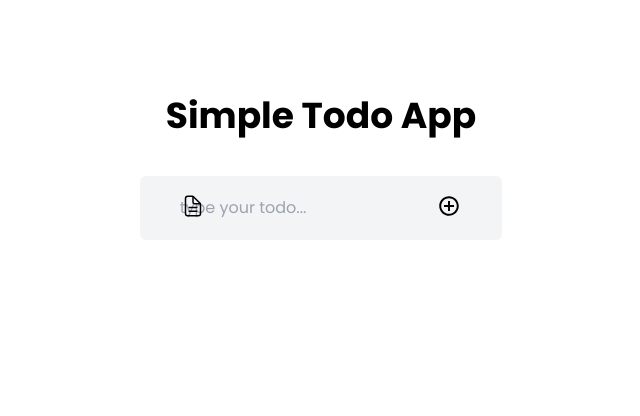
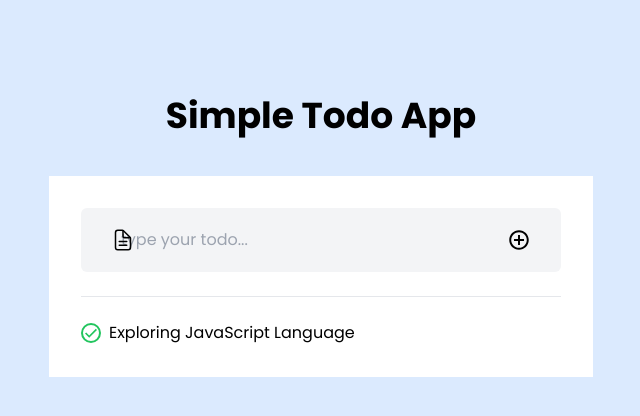
Before and after one commit to arifraj9911/todo_app_next_projects, a Next.js app: page / in a window 1280 px wide. Shown: the top 416 px of the page, without its empty margins (319-959 px from the left). Built offline with nearby package versions, Linux system fonts and the light colour scheme.

Commit message:
todo task added filed added

```diff
--- a/src/app/page.js
+++ b/src/app/page.js
@@ -3,7 +3,7 @@ import Image from "next/image";
 
 export default function Home() {
   return (
-    <main className="flex min-h-screen flex-col items-center justify-between p-24">
+    <main className="flex min-h-screen flex-col bg-[#DBEAFE] items-center justify-between p-24">
       <TodoApp></TodoApp>
     </main>
   );
--- a/src/components/TodoApp/TodoApp.jsx
+++ b/src/components/TodoApp/TodoApp.jsx
@@ -1,18 +1,48 @@
-import React from 'react';
+import React from "react";
 import { IoDocumentTextOutline } from "react-icons/io5";
 import { IoMdAddCircleOutline } from "react-icons/io";
 
 const TodoApp = () => {
-    return (
-        <div className='w-1/3 mx-auto'>
-            <h2 className='text-4xl text-center mb-10 font-bold relative'>Simple Todo App</h2>
-            <div className=''>
-                <span className='absolute top-[194px] left-[500px]'><IoDocumentTextOutline className='text-2xl' /></span>
-                <input type="text" name="" className='py-5 w-full px-10 rounded-md  outline-none bg-[#F3F4F6]' placeholder='type your todo...'   id="" />
-                <span className='absolute top-[194px] right-[500px]'><IoMdAddCircleOutline className='text-2xl'/></span>
-            </div>
+  return (
+    <div className="w-2/4 mx-auto ">
+      <h2 className="text-4xl text-center mb-10 font-bold relative">
+        Simple Todo App
+      </h2>
+      <div className="bg-white p-8">
+        <span className="absolute top-[228px] left-[430px]">
+          <IoDocumentTextOutline className="text-2xl" />
+        </span>
+        <input
+          type="text"
+          name=""
+          className="py-5 w-full px-10 rounded-md  outline-none bg-[#F3F4F6]"
+          placeholder="type your todo..."
+          id=""
+        />
+        <span className="absolute top-[228px] right-[430px]">
+          <IoMdAddCircleOutline className="text-2xl" />
+        </span>
+        <hr className="my-6" />
+        <div className="flex items-center">
+          <div className="rounded-full bg-white border-2  w-5 h-5 flex flex-shrink-0 justify-center items-center mr-2 border-green-500 focus-within:border-green-500">
+            <input
+              type="checkbox"
+              className="opacity-0 absolute rounded-full"
+              name=""
+              id=""
+            />
+            <svg
+              className=" fill-current w-3 h-3 text-green-500 pointer-events-none"
+              viewBox="0 0 20 20"
+            >
+              <path d="M0 11l2-2 5 5L18 3l2 2L7 18z" />
+            </svg>
+          </div>
+          <span>Exploring JavaScript Language</span>
         </div>
-    );
+      </div>
+    </div>
+  );
 };
 
 export default TodoApp;
```
